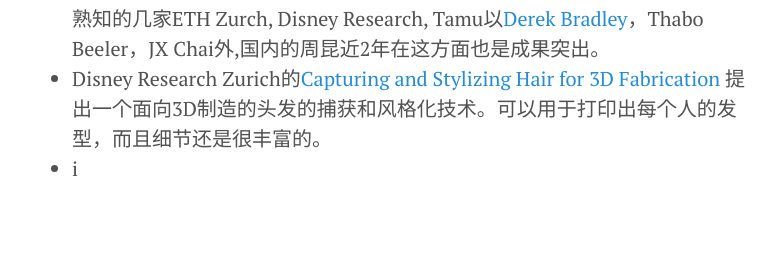
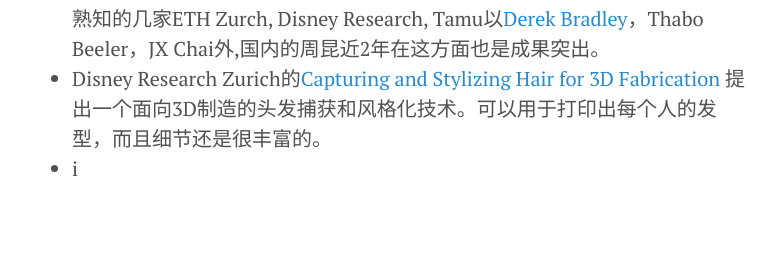
Before and after one commit to hwdong/hwdong-old.github.io, a Jekyll site: the page built from index.html, in a window 1280 px wide and 900 px high, scrolled down 809 px. Shown: the part 195-463 px from the top of the window, without its empty margins (248-1030 px from the left). Built offline with Jekyll 4.4.1, drawn with Linux system fonts in a browser that asks for light colours; Markdown is read by kramdown in place of the engine named in the settings; the list of posts is cut into pages by our own code.

Commit message:
Updated 2014-09-20-SIGGRAPH2014.md

```diff
--- a/_posts/2014-09-20-SIGGRAPH2014.md
+++ b/_posts/2014-09-20-SIGGRAPH2014.md
@@ -11,5 +11,5 @@
 - 多年来未能进入SIGGRAPH的默默无闻的Zhigang Deng实验室(http://graphics.cs.uh.edu/ble/)终于依靠杰出的学生Binh Huy Le在SIGGRAPH上连续亮相，今年又出了一篇[Robust and Accurate Skeletal Rigging from Mesh Sequences](http://graphics.cs.uh.edu/ble/papers/2014s-ske/)，当年被人冷落和轻视的Deng教授终于可以扬眉吐气了啊！说明2点：1）招到一个杰出的学生是导师的福气啊；2）老的课题仍然可以开出新花来！ 而国内招收过几百个学生的学霸们在三流期刊或会议上发表一些文章，就牛逼哄哄的，难道这些学生中就没有杰出的吗？
 - 由Matthias Müller发扬光大的positioned based simulation 一直是我非常看好的简单实时性好的基于粒子的物理动画技术，几乎每年都会有一篇相关文章[Unified Particle Physics for Real-Time Applications](http://blog.mmacklin.com/flex/)，今年文章介绍了NVIDIA的新的GPU physics solver的这一核心技术，解决了一些传统的粒子系统存在的问题，其中的并行求解器方法，是一个亮点。
 - 三维人脸动画是我的研究兴趣之一，今年的人脸方面的论文一共有4篇，除了熟知的几家ETH Zurch, Disney Research, Tamu以[Derek Bradley](http://zurich.disneyresearch.com/derekbradley/)，Thabo Beeler，JX Chai外,国内的周昆近2年在这方面也是成果突出。
-- Disney Research Zurich的[Capturing and Stylizing Hair for 3D Fabrication ](http://cheveone.blogspot.com.es/2014/08/stylized-hair-capture.html)提出一个面向3D制造的头发的捕获和风格化技术。可以用于打印出每个人的发型，而且细节还是很丰富的。
+- Disney Research Zurich的[Capturing and Stylizing Hair for 3D Fabrication ](http://cheveone.blogspot.com.es/2014/08/stylized-hair-capture.html)提出一个面向3D制造的头发捕获和风格化技术。可以用于打印出每个人的发型，而且细节还是很丰富的。
 - i
```
